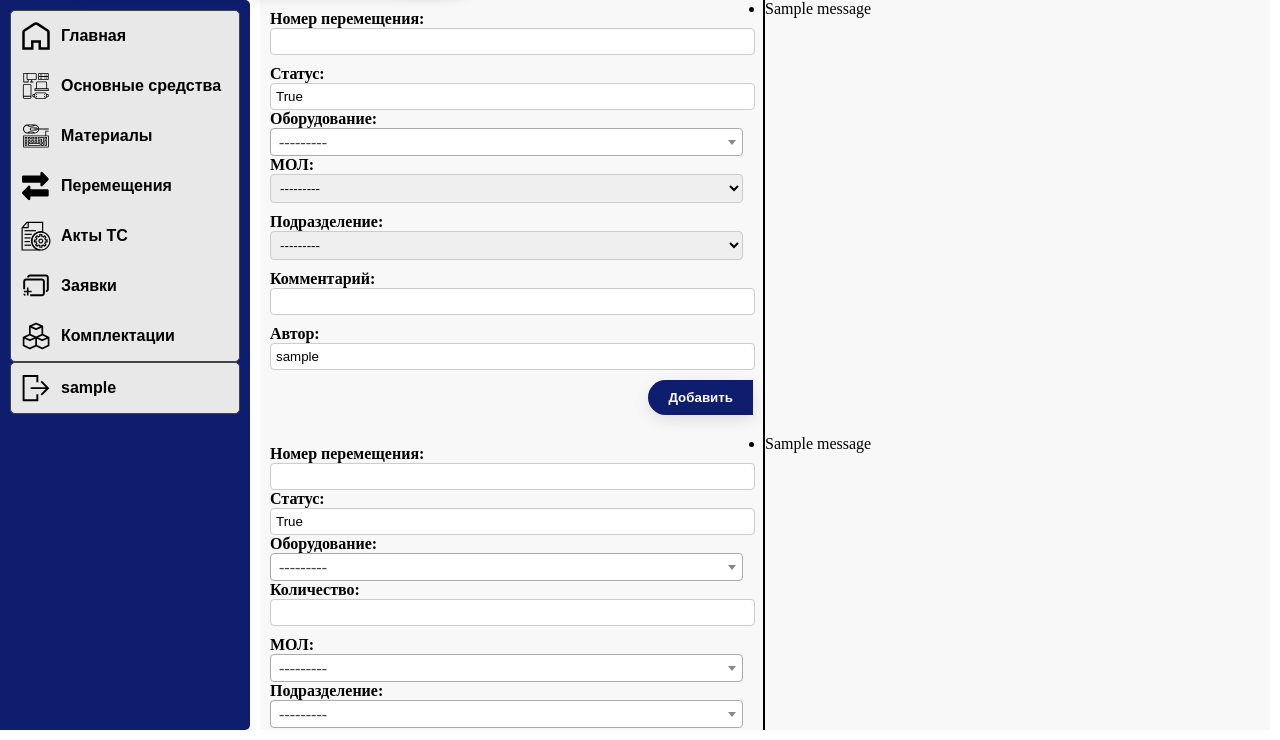
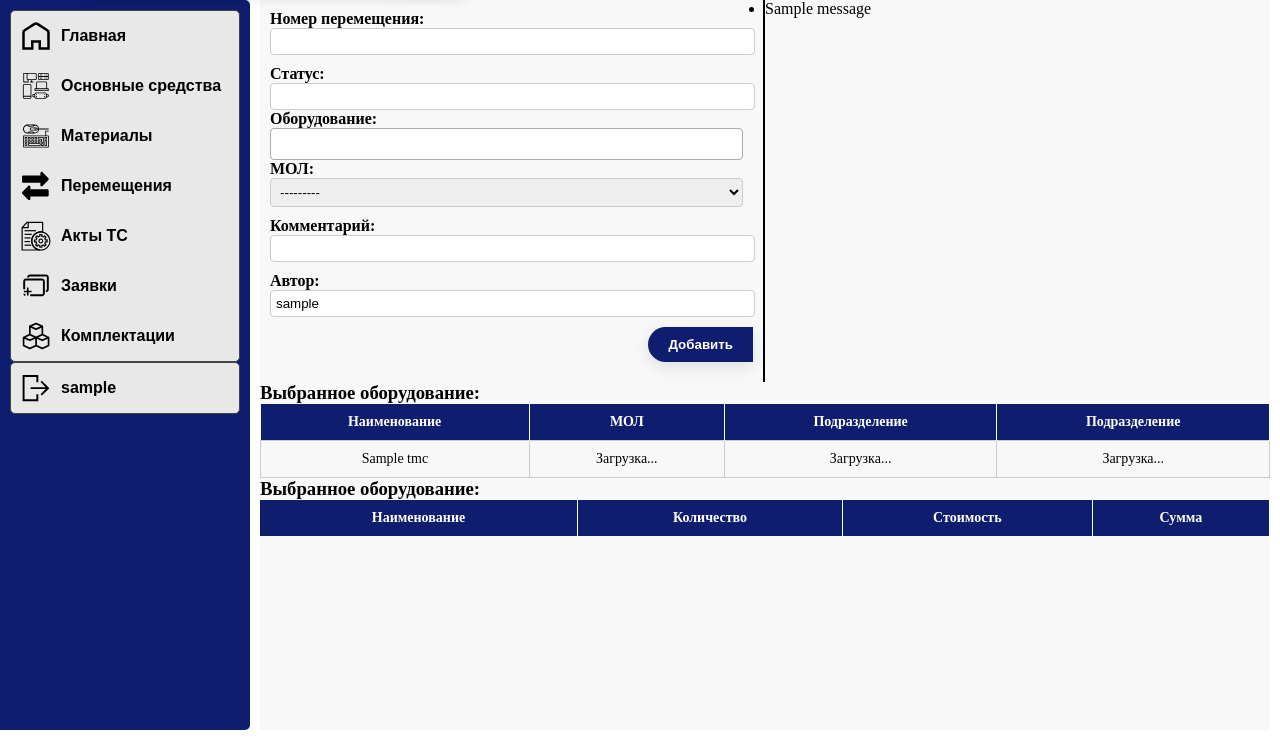
Before and after one commit to nik0208/dbdit, a Django app: page /moves/add_move/ in a window 1280 px wide. Shown: the part 60-800 px from the top of the page. Run offline with Django 4.2, Linux system fonts and the light colour scheme; a user stored in the database is signed in; tables that the repository leaves empty hold one stand-in row (values such as "Sample post"); one stand-in notice (Sample message) is shown; lists and menus that the app fills with data are empty; some libraries are stand-ins or nearby versions.

Commit message:
20720231518

```diff
--- a/moves/forms.py
+++ b/moves/forms.py
@@ -20,7 +20,7 @@ class OsMoveForm(forms.ModelForm):
         fields = '__all__'
         widgets = {
             "move_num": forms.TextInput(attrs={'class': 'form-field string'}),
-            "equipment_os": Select2Widget(attrs={'class': 'form-field select'}),
+            "equipment_os": Select2MultipleWidget (attrs={'class': 'form-field select'}),
             "sklad": Select2Widget(attrs={'class': 'form-field select'}),
             "user": Select2Widget(attrs={'class': 'form-field select'}),
             "comment": forms.TextInput(attrs={'class': 'form-field string'}),
--- a/moves/models.py
+++ b/moves/models.py
@@ -5,7 +5,7 @@ from directories.models import *
 class Move(models.Model):
     move_num = models.CharField(max_length=20, null=True)
     move_date = models.DateField(auto_now_add=True)
-    status = models.CharField(max_length=100, default='True')
+    status = models.CharField(max_length=100)
     avtor = models.CharField(max_length=100)
     sklad = models.ForeignKey(
         SkladyOffice, on_delete=models.PROTECT, null=True)
@@ -20,7 +20,7 @@ class Move(models.Model):
 
 
 class OsMove(Move):
-    equipment_os = models.ForeignKey(IT_OS, on_delete=models.PROTECT)
+    equipment_os = models.ManyToManyField(IT_OS)
 
     class Meta:
         managed = True
@@ -28,7 +28,7 @@ class OsMove(Move):
 
 
 class TmcMove(Move):
-    equipment_tmc = models.ForeignKey(Tmc, on_delete=models.PROTECT)
+    equipment_tmc = models.ManyToManyField(Tmc)
     qty = models.IntegerField()
 
     class Meta:
--- a/moves/templates/moves/add_move.html
+++ b/moves/templates/moves/add_move.html
@@ -48,11 +48,6 @@
       </div>
 
       <div>
-        <label>Подразделение:</label>
-        {{ form_os.sklad }}
-      </div>
-
-      <div>
         <label>Комментарий:</label>
         {{ form_os.comment }}
       </div>
@@ -80,7 +75,7 @@
 
 
 
-  <div class="form-container" id="tmcForm" style='display: flex'>
+  <div class="form-container" id="tmcForm" style='display: none'>
 
   <form method="post" action="{% url 'add_move' %}" class="form-area act" >
 
@@ -134,14 +129,53 @@
 
   </form>
 
-  {% if messages %}
-  <ul class="messages">
-      {% for message in messages %}
-          <li{% if message.tags %} class="{{ message.tags }}"{% endif %}>{{ message }}</li>
-      {% endfor %}
-  </ul>
-  {% endif %}
+</div>
+
+
+<div id="selected-equipment os">
+
+  <h3>Выбранное оборудование:</h3>
+
+  <table id="selected-equipment-table">
+
+    <thead>
+      <tr>
+        <th>Наименование</th>
+        <th>МОЛ</th>
+        <th>Подразделение</th>
+        <th>Подразделение</th>
+      </tr>
+    </thead>
+
+    <tbody>
+      <!-- Сюда будет вставлен выбранный список оборудования -->
+    </tbody>
+
+  </table>
 
 </div>
 
+
+<div id="selected-equipment tmc">
+
+  <h3>Выбранное оборудование:</h3>
+
+  <table id="selected-equipment-table">
+
+    <thead>
+      <tr>
+        <th>Наименование</th>
+        <th>Количество</th>
+        <th>Стоимость</th>
+        <th>Сумма</th>
+      </tr>
+    </thead>
+
+    <tbody>
+      <!-- Сюда будет вставлен выбранный список оборудования -->
+    </tbody>
+
+  </table>
+
+</div>
 {% endblock %}
--- a/static/JS/forms_fields.js
+++ b/static/JS/forms_fields.js
@@ -24,3 +24,55 @@ $(document).ready(function() {
       }
     });
   });
+
+  document.addEventListener("DOMContentLoaded", function() {
+    const equipmentSelect = document.getElementById("id_equipment_tmc");
+    equipmentSelect.addEventListener("change", updateSelectedEquipment);
+
+    function updateSelectedEquipment() {
+      const selectedEquipmentTable = document.getElementById("selected-equipment-table");
+      const selectedEquipmentBody = selectedEquipmentTable.getElementsByTagName("tbody")[0];
+      selectedEquipmentBody.innerHTML = ""; // Очистить предыдущие данные
+
+      const selectedOptions = Array.from(equipmentSelect.selectedOptions);
+
+      selectedOptions.forEach(function(option) {
+        const equipmentId = option.value;
+        const row = document.createElement("tr");
+
+        // Создание ячеек для каждого столбца
+        const nameCell = document.createElement("td");
+        const userCell = document.createElement("td");
+        const skladCell = document.createElement("td");
+        const costCell = document.createElement("td");
+
+        // Установка сообщения о загрузке в ячейки
+        nameCell.textContent = option.text;
+        userCell.textContent = "Загрузка...";
+        skladCell.textContent = "Загрузка...";
+        costCell.textContent = "Загрузка...";
+
+        row.appendChild(nameCell);
+        row.appendChild(userCell);
+        row.appendChild(skladCell);
+        row.appendChild(costCell);
+
+        selectedEquipmentBody.appendChild(row);
+
+        // Асинхронное получение дополнительных данных
+        fetch('/get_additional_data/' + equipmentId)
+          .then(response => response.json())
+          .then(data => {
+            // Обновление значений ячеек полученными данными
+            userCell.textContent = data.user;
+            skladCell.textContent = data.sklad;
+            costCell.textContent = data.cost;
+          })
+          .catch(error => {
+            console.error('Ошибка:', error);
+          });
+      });
+    }
+
+    updateSelectedEquipment();
+  });
```
